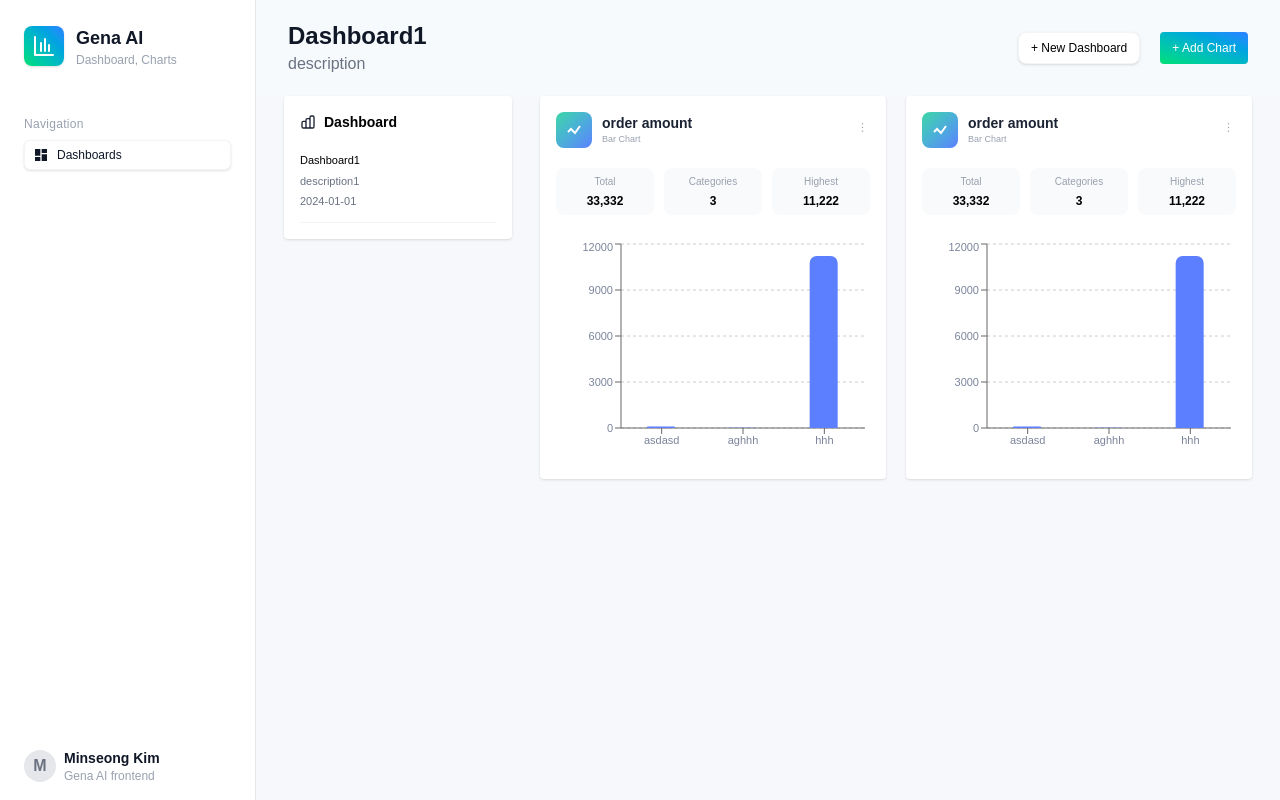
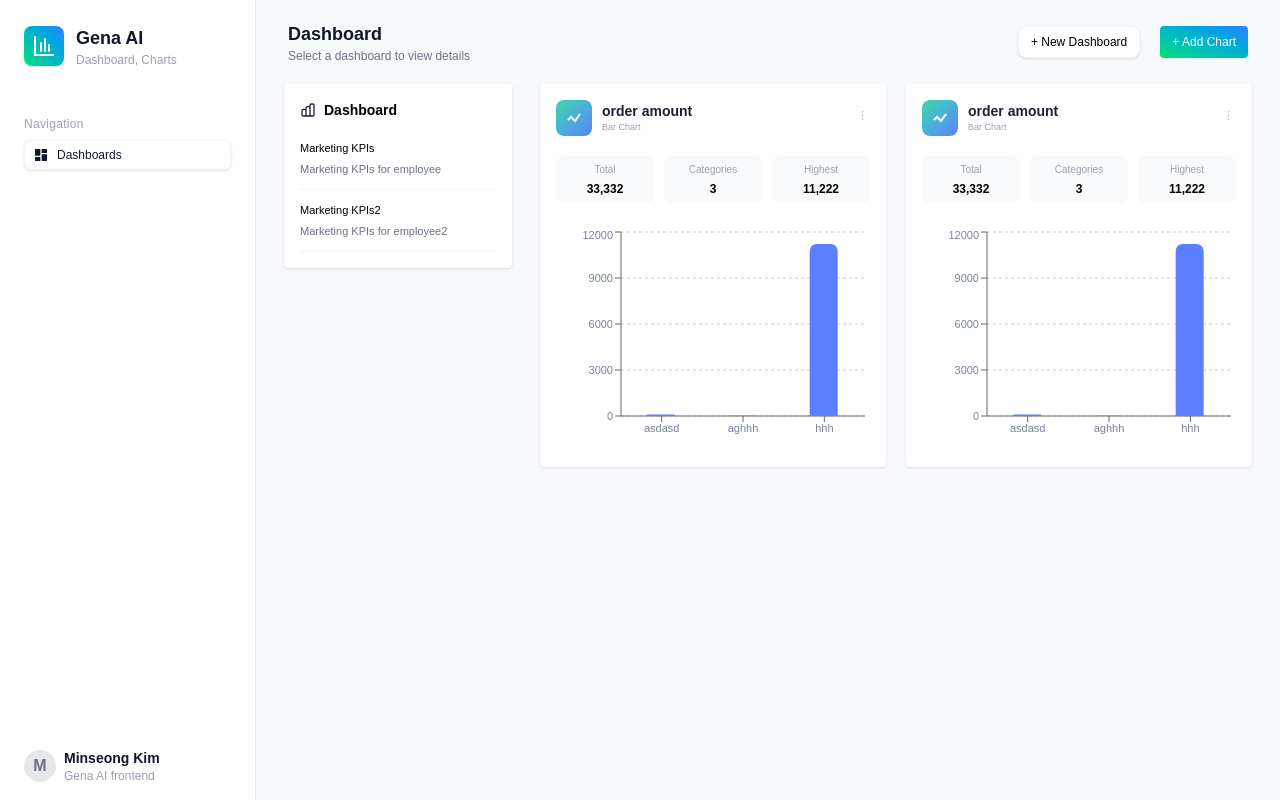
Before and after one commit to Minseongkimm/gena_frontend, a Next.js app: page / in a window 1280 px wide. Built offline with nearby package versions, Linux system fonts and the light colour scheme; data requests are answered from the project's data file.

Commit message:
feat: implement dashboard selection and setup JSON server

```diff
--- /dev/null
+++ b/db.json
@@ -0,0 +1,55 @@
+{
+  "dashboards": [
+    {
+      "id": "dashboard-1",
+      "name": "Marketing KPIs",
+      "description": "Marketing KPIs for employee",
+      "charts": ["chart-1", "chart-2", "chart-3"]
+    },
+    {
+      "id": "dashboard-2",
+      "name": "Marketing KPIs2",
+      "description": "Marketing KPIs for employee2",
+      "charts": ["chart-1", "chart-2", "chart-3"]
+    }
+  ],
+  "charts": [
+    {
+      "id": "chart-1",
+      "dashboardId": "dashboard-1",
+      "type": "bar",
+      "title": "Signups by Region",
+      "dataEndpoint": "/api/data/signups-by-region",
+      "order": 0
+    },
+    {
+      "id": "chart-2",
+      "dashboardId": "dashboard-1",
+      "type": "line",
+      "title": "Orders Over Time",
+      "dataEndpoint": "/api/data/orders-over-time",
+      "order": 1
+    },
+    {
+      "id": "chart-3",
+      "dashboardId": "dashboard-1",
+      "type": "number",
+      "title": "Total Revenue",
+      "dataEndpoint": "/api/data/total-revenue",
+      "order": 2
+    }
+  ],
+  "chartData": {
+    "signups-by-region": {
+      "labels": ["North America", "Europe", "Asia"],
+      "values": [120, 95, 180]
+    },
+    "orders-over-time": {
+      "labels": ["2025-07-01", "2025-07-02", "2025-07-03", "2025-07-04", "2025-07-05"],
+      "values": [32, 45, 41, 58, 67]
+    },
+    "total-revenue": {
+      "value": 98123
+    }
+  }
+}
--- a/package.json
+++ b/package.json
@@ -9,13 +9,15 @@
     "lint": "next lint",
     "test": "jest",
     "test:watch": "jest --watch",
-    "test:coverage": "jest --coverage"
+    "test:coverage": "jest --coverage",
+    "api": "json-server --watch db.json --port 4000 --no-cors"
   },
   "dependencies": {
     "@hello-pangea/dnd": "^18.0.1",
     "next": "15.3.5",
     "react": "^19.0.0",
     "react-dom": "^19.0.0",
+    "react-icons": "^5.5.0",
     "recharts": "^3.1.0"
   },
   "devDependencies": {
@@ -24,10 +26,12 @@
     "@testing-library/jest-dom": "^6.6.3",
     "@testing-library/react": "^16.3.0",
     "@testing-library/user-event": "^14.6.1",
+    "concurrently": "^9.2.0",
     "eslint": "^9",
     "eslint-config-next": "15.3.5",
     "jest": "^30.0.4",
     "jest-environment-jsdom": "^30.0.4",
+    "json-server": "^1.0.0-beta.3",
     "tailwindcss": "^4"
   }
 }
--- a/src/app/page.js
+++ b/src/app/page.js
@@ -1,14 +1,26 @@
+"use client";
+import { useState } from "react";
 import AddChartButton from "@/components/chart/AddChartButton";
 import ChartCard from "@/components/chart/ChartCard";
 import HeaderTitle from "@/components/common/HeaderTitle";
 import AddDashboardButton from "@/components/dashboard/AddDashboardButton";
 import DashboardListCard from "@/components/dashboard/DashboardListCard";
+import { useDashboardsList } from "@/hooks/useDashboardList";
+import { useDashboard } from "@/hooks/useDashboard";
 
 export default function Home() {
+  const { dashboards } = useDashboardsList();
+  const [selectedDashboardId, setSelectedDashboardId] = useState(null);
+  const { dashboard: selectedDashboard } = useDashboard(selectedDashboardId);
+
+  const handleDashboardId = (dashboardId) => {
+    setSelectedDashboardId(dashboardId);
+  };
+
   return (
     <div>
       <div className="flex flex-col md:flex-row md:justify-between md:items-center px-8 py-5 bg-[#f7fafd] gap-4">
-        <HeaderTitle />
+        <HeaderTitle selectedDashboard={selectedDashboard}/>
         <div className="flex justify-end w-full gap-5">
           <AddDashboardButton className="w-1/2 md:w-auto" />
           <AddChartButton className="w-1/2 md:w-auto" />
@@ -16,9 +28,13 @@ export default function Home() {
       </div>
       <div className="grid grid-cols-4">
         <div className="col-span-1">
-          <DashboardListCard />
+          <DashboardListCard
+            dashboards={dashboards}
+            onDashboardClick={handleDashboardId}
+          />
         </div>
         <div className="col-span-3 grid grid-cols-2 gap-5 mr-7 ml-7">
+        {/* map */}
           <ChartCard />
           <ChartCard />
         </div>
--- a/src/components/common/HeaderTitle.js
+++ b/src/components/common/HeaderTitle.js
@@ -1,8 +1,19 @@
-export default function HeaderTitle({ title }) {
+export default function HeaderTitle({ selectedDashboard }) {
+  console.log('header', selectedDashboard);
+
+  if (!selectedDashboard) {
+    return (
+      <div className="min-w-[300px]">
+        <h1 className="text-sm sm:text-base md:text-lg font-bold text-gray-900">Dashboard</h1>
+        <p className="text-xs text-gray-500">Select a dashboard to view details</p>
+      </div>
+    );
+  }
+
   return (
-    <div>
-          <h1 className="text-lg sm:text-xl md:text-2xl font-extrabold text-gray-900">Dashboard1</h1>
-          <p className="text-xs sm:text-sm md:text-base text-gray-500">description</p>
+    <div className="min-w-[300px]">
+      <h1 className="text-sm sm:text-base md:text-lg font-bold text-gray-900">{selectedDashboard.name}</h1>
+      <p className="text-xs text-gray-500">{selectedDashboard.description}</p>
     </div>
   );
 }
--- /dev/null
+++ b/src/components/dashboard/DashboardInfo.js
@@ -0,0 +1,18 @@
+export default function DashboardInfo({ dashboard, onDashboardClick }) {
+
+  const handleClick = () => {
+    onDashboardClick(dashboard.id);
+  };
+
+  return (
+    <div
+      className="hover:bg-gray-50 cursor-pointer mt-3 border-b border-gray-100 pb-2"
+      onClick={handleClick}
+    >
+      <div>
+        <h2 className="text-[11px] text-black mb-1">{dashboard.name}</h2>
+        <p className="text-gray-500 text-[11px] mb-1">{dashboard.description}</p>
+      </div>
+    </div>
+  );
+}
--- a/src/components/dashboard/DashboardListCard.js
+++ b/src/components/dashboard/DashboardListCard.js
@@ -1,27 +1,26 @@
 import { HiOutlineChartBar } from "react-icons/hi";
+import DashboardInfo from "./DashboardInfo";
 
-export default function DashboardListCard({ dashboard, onClick }) {
+export default function DashboardListCard({ dashboards, onDashboardClick }) {
+  console.log(dashboards);
+
   return (
-    <div
-      className="p-4 ml-7 bg-white rounded-sm shadow transition hover:bg-gray-50 cursor-pointer flex flex-col gap-2"
-      onClick={onClick}
-    >
+    <div className="p-4 ml-7 bg-white rounded-sm shadow transition hover:bg-gray-50 cursor-pointer flex flex-col gap-2">
       <div className="flex items-start justify-between">
         <div className="flex items-center gap-2">
           <HiOutlineChartBar className="text-md text-[#1A2233]" />
           <h2 className="font-semibold text-sm text-black">Dashboard</h2>
         </div>
       </div>
-
-    <div
-      className="hover:bg-gray-50 cursor-pointer mt-3 border-b border-gray-100 pb-3"
-      onClick={onClick}
-    >
-      <h2 className="text-[11px] text-black mb-1">Dashboard1</h2>
-      <p className="text-gray-500 text-[11px] mb-1">description1</p>
-      <p className="text-gray-500 text-[11px]">2024-01-01</p>
-    </div>
-
+      <div>
+        {dashboards.map(dashboard => (
+          <DashboardInfo
+            key={dashboard.id}
+            dashboard={dashboard}
+            onDashboardClick={onDashboardClick}
+          />
+        ))}
+      </div>
     </div>
   );
 }
--- /dev/null
+++ b/src/hooks/useDashboard.js
@@ -0,0 +1,37 @@
+import { useEffect, useState } from "react";
+
+export function useDashboard(id) {
+  const [dashboard, setDashboard] = useState(null);
+  const [isLoading, setIsLoading] = useState(true);
+  const [error, setError] = useState(null);
+
+  useEffect(() => {
+    if (!id) {
+      setIsLoading(false);
+      return;
+    }
+
+    async function fetchDashboard() {
+      setIsLoading(true);
+      setError(null);
+
+      try {
+        const res = await fetch(`http://localhost:4000/dashboards/${id}`);
+        if (!res.ok) {
+          throw new Error(`HTTP error! status: ${res.status}`);
+        }
+        const data = await res.json();
+        setDashboard(data);
+      } catch (error) {
+        console.error("Failed to fetch dashboard:", error);
+        setError(error.message);
+      } finally {
+        setIsLoading(false);
+      }
+    }
+
+    fetchDashboard();
+  }, [id]);
+
+  return { dashboard, isLoading, error };
+}
--- /dev/null
+++ b/src/hooks/useDashboardList.js
@@ -0,0 +1,32 @@
+import { useEffect, useState } from "react";
+
+export function useDashboardsList() {
+  const [dashboards, setDashboards] = useState([]);
+  const [isLoading, setIsLoading] = useState(true);
+  const [error, setError] = useState(null);
+
+  useEffect(() => {
+    async function fetchDashboards() {
+      setIsLoading(true);
+      setError(null);
+
+      try {
+        const res = await fetch("http://localhost:4000/dashboards");
+        if (!res.ok) {
+          throw new Error(`HTTP error! status: ${res.status}`);
+        }
+        const data = await res.json();
+        setDashboards(data);
+      } catch (error) {
+        console.error("Failed to fetch dashboard data:", error);
+        setError(error.message);
+      } finally {
+        setIsLoading(false);
+      }
+    }
+
+    fetchDashboards();
+  }, []);
+
+  return { dashboards, isLoading, error };
+}
--- a/src/lib/mockData.js
+++ /dev/null
@@ -1,48 +0,0 @@
-export const dashboards = [
-  {
-    id: "dashboard-1",
-    name: "Marketing KPIs",
-    charts: ["chart-1", "chart-2", "chart-3"]
-  }
-];
-
-export const charts = [
-  {
-    id: "chart-1",
-    dashboardId: "dashboard-1",
-    type: "bar",
-    title: "Signups by Region",
-    dataEndpoint: "/api/data/signups-by-region",
-    order: 0
-  },
-  {
-    id: "chart-2",
-    dashboardId: "dashboard-1",
-    type: "line",
-    title: "Orders Over Time",
-    dataEndpoint: "/api/data/orders-over-time",
-    order: 1
-  },
-  {
-    id: "chart-3",
-    dashboardId: "dashboard-1",
-    type: "number",
-    title: "Total Revenue",
-    dataEndpoint: "/api/data/total-revenue",
-    order: 2
-  }
-];
-
-export const chartData = {
-  "signups-by-region": {
-    labels: ["North America", "Europe", "Asia"],
-    values: [120, 95, 180]
-  },
-  "orders-over-time": {
-    labels: ["2025-07-01", "2025-07-02", "2025-07-03", "2025-07-04", "2025-07-05"],
-    values: [32, 45, 41, 58, 67]
-  },
-  "total-revenue": {
-    value: 98123
-  }
-};
```
Also changed, not shown: 1 other file (tests, documents, lock files or other folders).
